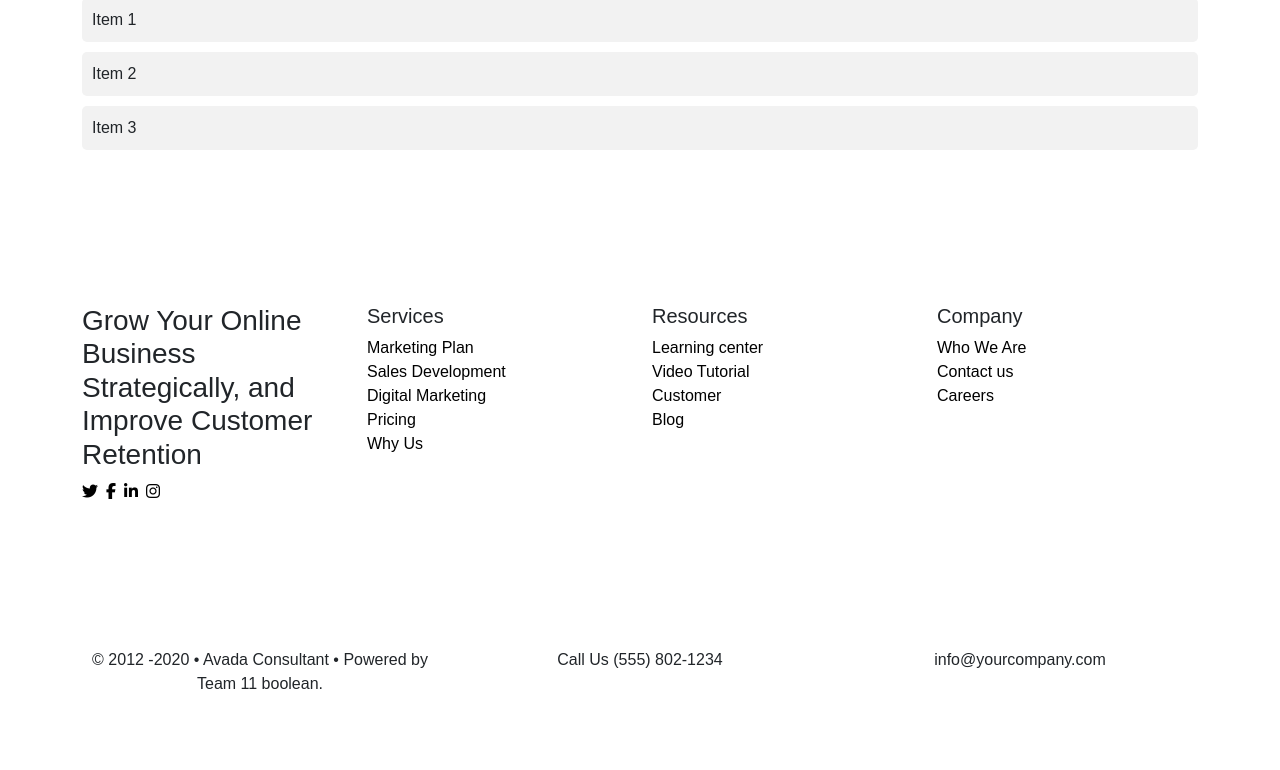
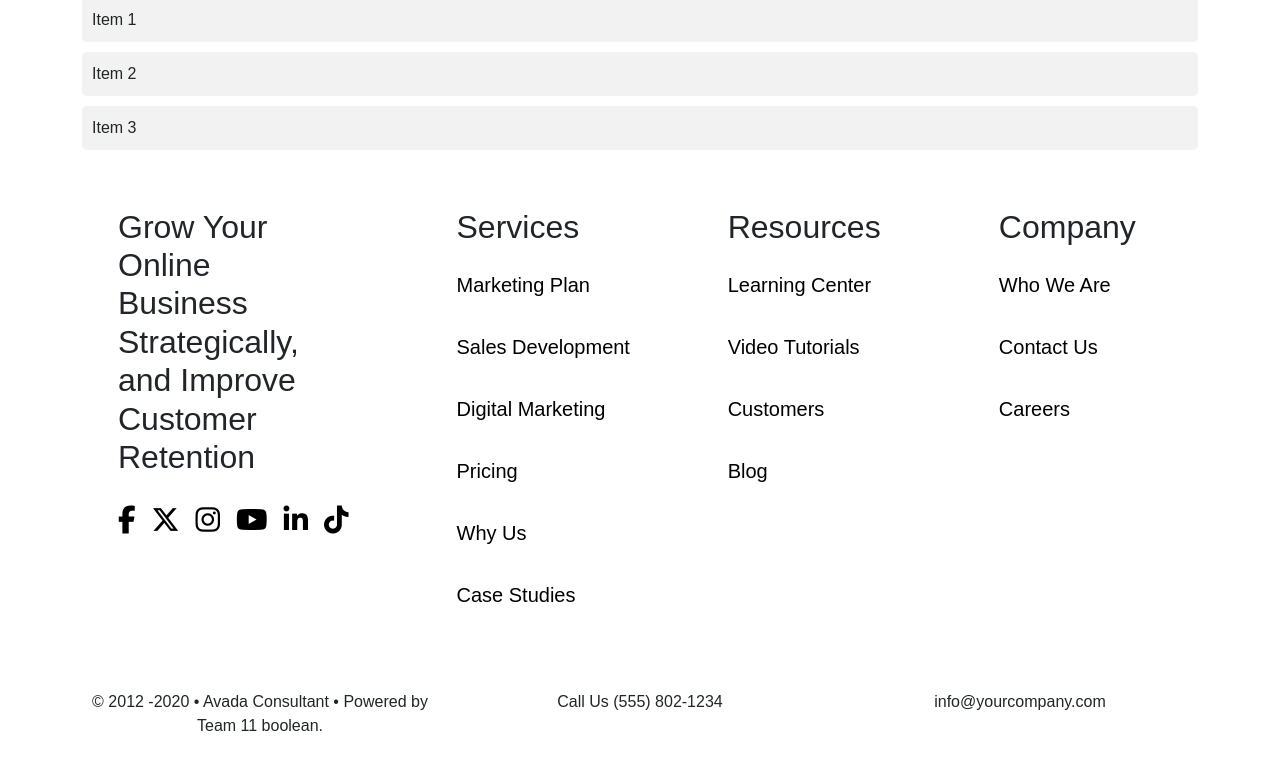
Before and after one commit to Om12ek99/proj-html-vuejs, a Vue app: page /contatti in a window 1280 px wide. Shown: the part 880-1650 px from the top of the page. Built offline with nearby package versions, Linux system fonts and the light colour scheme.

Commit message:
Fix: footer section Add props and custom style

```diff
--- a/src/components/AppFooter.vue
+++ b/src/components/AppFooter.vue
@@ -1,9 +1,79 @@
 <script>
+import AppListFooter from "./AppListFooter.vue"
+
 export default {
-
+  components: {
+    AppListFooter
+  },
   data() {
     return {
+      listIcons: [
+        {
+          icons: "fab fa-facebook-f",
+        },
+        {
+          icons: "fa-brands fa-x-twitter",
+        },
+        {
+          icons: "fab fa-instagram",
+        },
+        {
+          icons: "fa-brands fa-youtube",
+        },
+        {
+          icons: "fab fa-linkedin-in",
+        },
+        {
+          icons: "fa-brands fa-tiktok",
+        },
+      ],
+      serviceList: [
+        {
+          contLi: "Marketing Plan",
+        },
+        {
+          contLi: "Sales Development",
+        },
+        {
+          contLi: "Digital Marketing",
+        },
+        {
+          contLi: "Pricing",
+        },
+        {
+          contLi: "Why Us",
+        },
+        {
+          contLi: "Case Studies",
+        },
+      ],
 
+      resourcesList: [
+        {
+          contLi: "Learning Center"
+        },
+        {
+          contLi: "Video Tutorials"
+        },
+        {
+          contLi: "Customers"
+        },
+        {
+          contLi: "Blog"
+        },
+      ],
+
+      companyList: [
+        {
+          contLi: "Who We Are"
+        },
+        {
+          contLi: "Contact Us"
+        },
+        {
+          contLi: "Careers"
+        },
+      ],
     }
 
   }
@@ -12,49 +82,55 @@ export default {
 </script>
 <template>
   <!-- FOOTER -->
-  <footer class="site-footer py-5">
-    <div class="container py-5">
-      <div class="row py-5">
-        <div class="col-lg-3">
+  <footer class="py-5 ">
+    <div class="container">
+      <div class="row  gap-5">
+        <div class="col px-5">
           <!-- TITOLO -->
-          <h3>Grow Your Online Business Strategically, and Improve Customer Retention</h3>
           <!-- LISTA CHE RIUNISCE LE ICONE  -->
-          <ul class="list-unstyled social-icon mb-0">
-            <li class="list-inline-item"><a href="#"><i class="fab fa-twitter"></i></a></li>
-            <li class="list-inline-item"><a href="#"><i class="fab fa-facebook-f"></i></a></li>
-            <li class="list-inline-item"><a href="#"><i class="fab fa-linkedin-in"></i></a></li>
-            <li class="list-inline-item"><a href="#"><i class="fab fa-instagram"></i></a></li>
+          <h2>Grow Your Online Business Strategically, and Improve Customer Retention</h2>
+          <ul class="d-flex gap-3 list-unstyled py-3">
+            <li class="fs-3" v-for="curIcon in listIcons">
+              <a href="#"><i :class="curIcon.icons"></i></a>
+            </li>
           </ul>
         </div>
         <!-- GRUPPO LINK A LISTE  -->
-        <div class="col-lg-3 mb-5 mb-lg-0">
+        <div class="col">
           <!-- LISTA SERVIZI -->
-          <h5>Services</h5>
-          <ul class="list-unstyled quick-links">
-            <li><a href="#">Marketing Plan</a></li>
-            <li><a href="#">Sales Development</a></li>
-            <li><a href="#">Digital Marketing</a></li>
-            <li><a href="#">Pricing</a></li>
-            <li><a href="#">Why Us</a></li>
+
+          <h4 class="fw-medium fs-2">Services</h4>
+          <ul class="list-unstyled">
+            <li v-for="curSer in serviceList">
+              <a href="">
+                <AppListFooter :liText="curSer.contLi" />
+              </a>
+            </li>
           </ul>
+
         </div>
         <!-- LISTA RISORSE -->
-        <div class="col-lg-3 mb-5 mb-lg-0">
-          <h5>Resources</h5>
-          <ul class="list-unstyled quick-links">
-            <li><a href="#">Learning center</a></li>
-            <li><a href="#">Video Tutorial</a></li>
-            <li><a href="#">Customer</a></li>
-            <li><a href="#">Blog</a></li>
+        <div class="col">
+          <h4 class="fw-medium fs-2">Resources</h4>
+          <ul class="list-unstyled">
+            <li v-for="curRes in resourcesList">
+              <a href="">
+                <AppListFooter :liText="curRes.contLi" />
+              </a>
+            </li>
+
           </ul>
         </div>
         <!-- LISTA COMPANY -->
-        <div class="col-lg-3 mb-5 mb-lg-0">
-          <h5>Company</h5>
-          <ul class="list-unstyled quick-links">
-            <li><a href="#">Who We Are</a></li>
-            <li><a href="#">Contact us</a></li>
-            <li><a href="#">Careers</a></li>
+        <div class="col">
+          <h4 class="fw-medium fs-2">Company</h4>
+          <ul class="list-unstyled">
+            <li v-for="curCom in companyList">
+              <a href="#">
+                <AppListFooter :liText="curCom.contLi" />
+              </a>
+            </li>
+
           </ul>
         </div>
       </div>
@@ -82,8 +158,9 @@ export default {
   </footer>
 </template>
 <style scoped lang="scss">
-a:hover {
+ul {
+  list-style-type: none;
+}
 
-  color: #f86011;
-}
+a:hover {}
 </style>
--- /dev/null
+++ b/src/components/AppListFooter.vue
@@ -0,0 +1,22 @@
+<script>
+export default {
+    props: {
+
+        liText: String,
+    }
+}
+
+</script>
+
+<template>
+    <li class="fs-5 py-3">{{ liText }}</li>
+</template>
+
+<style scoped lang="scss">
+@use "../style/partial/variables" as *;
+    li:hover {
+        border-right: 3px solid$orange-color ;
+        color:$orange-color;
+
+    }
+</style>
```
Also changed, not shown: src/components/AppAlternativeHome.vue (deleted).
